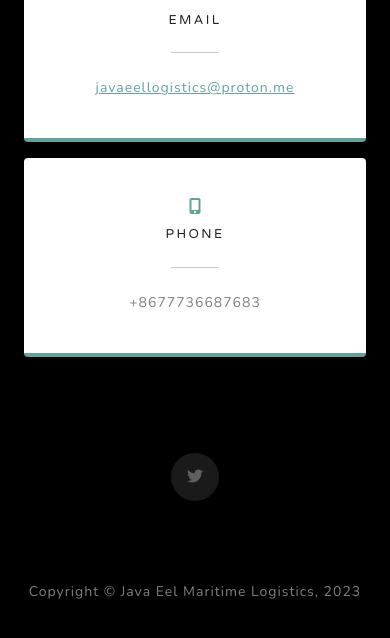
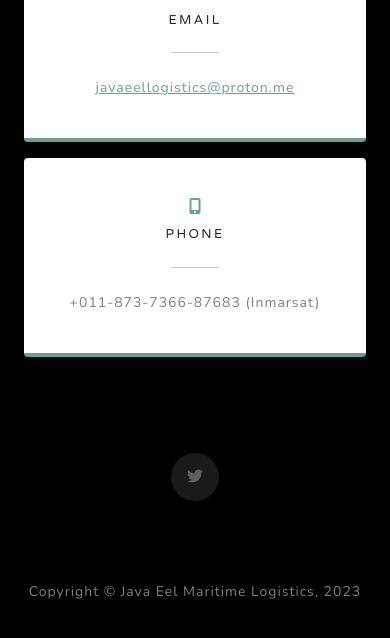
Before and after one commit to javaeel/javaeel.github.io, a plain HTML site: page index.html in a window 390 px wide. Shown: the part 7587-8225 px from the top of the page. Drawn offline with nearby package versions, Linux system fonts and the light colour scheme.

Commit message:
Update phone

```diff
--- a/index.html
+++ b/index.html
@@ -254,7 +254,7 @@
                                 <i class="fas fa-mobile-alt text-primary mb-2"></i>
                                 <h4 class="text-uppercase m-0">Phone</h4>
                                 <hr class="my-4 mx-auto" />
-                                <div class="small text-black-50">+8677736687683</div>
+                                <div class="small text-black-50">+011-873-7366-87683 (Inmarsat)</div>
                             </div>
                         </div>
                     </div>
```
